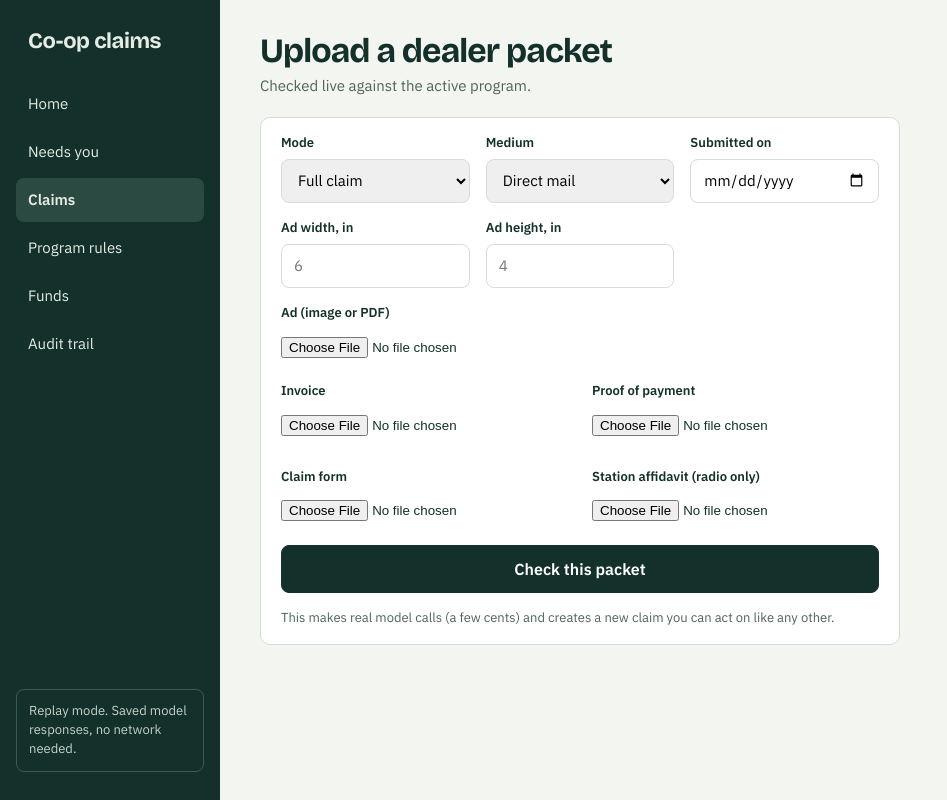
After one commit to KumarRishabh42/coop-claim-agent, a FastAPI app: page /claims/upload in a window 1280 px wide. The commit adds this page. Shown: the whole page, without its empty margins (0-947 px from the left). Run offline with FastAPI, Linux system fonts and the light colour scheme; data that the repository does not hold is empty.

Commit message:
Add real upload flows: a guide PDF and a dealer packet, checked live
/program/upload accepts a PDF or text co-op program guide, extracts
rules live (real model call, real citations checked against the
uploaded text) and makes it the active program. /claims/upload accepts
an ad plus invoice/payment/claim form (image or PDF), runs the same
live pipeline as the seeded demo packets, and lands on the same claim
result page (bounding boxes, checks, reimbursement, audit trail,
approve/answer actions) — this is the same code path as the six canned
packets, just with mode="live" forced regardless of the server's
default replay mode.

Bugs found and fixed while wiring this up:
- sqlite3 connections are thread-affine; the async upload routes (need
  `await file.read()`) run on a different thread than the sync
  Depends() dependency that creates the connection. check_same_thread=False.
- rules.id was the sole primary key ("R1".."R9"), so a second uploaded
  program collided with the first. Composite key (id, program_id).
- tests/agent/seed.py's run_all_packets scanned the whole data/packets/
  directory, which now also holds packets created through the upload
  flow (no replay fixture, live-only) — scoped it to the six canonical
  packet ids.

Co-Authored-By: Claude Sonnet 5 <noreply@anthropic.com>

```diff
--- a/agent/documents.py
+++ b/agent/documents.py
@@ -51,12 +51,13 @@ class DocumentFacts(BaseModel):
     affidavit: Optional[AffidavitFacts] = None
 
 
-def extract_documents(packet_id: str, images: list[bytes]) -> tuple[DocumentFacts, Usage]:
+def extract_documents(packet_id: str, images: list[bytes], mode: Optional[str] = None) -> tuple[DocumentFacts, Usage]:
     facts, usage = call(
         task="extract_documents",
         key=packet_id,
         schema=DocumentFacts,
         text=DOCS_PROMPT,
         images=images,
+        mode=mode,
     )
     return facts, usage
--- a/agent/extract_rules.py
+++ b/agent/extract_rules.py
@@ -90,12 +90,13 @@ def _normalize(s: str) -> str:
     return re.sub(r"\s+", " ", s).strip()
 
 
-def extract_rules(program_id: str, guide_text: str) -> tuple[list[Rule], Usage]:
+def extract_rules(program_id: str, guide_text: str, mode: Optional[str] = None) -> tuple[list[Rule], Usage]:
     extracted, usage = call(
         task="extract_rules",
         key=program_id,
         schema=ExtractedRules,
         text=EXTRACT_PROMPT.format(guide_text=guide_text),
+        mode=mode,
     )
     normalized_guide = _normalize(guide_text)
 
--- a/agent/llm.py
+++ b/agent/llm.py
@@ -46,8 +46,9 @@ def call(
     text: Optional[str] = None,
     images: Optional[list[bytes]] = None,
     system: Optional[str] = None,
+    mode: Optional[str] = None,
 ) -> tuple[BaseModel, Usage]:
-    mode = os.environ.get("LLM_MODE", "replay")
+    mode = mode or os.environ.get("LLM_MODE", "replay")
     cfg = get_config()["model"]
 
     if mode == "replay":
--- a/agent/precheck.py
+++ b/agent/precheck.py
@@ -40,7 +40,7 @@ Return ONLY the JSON object. No markdown code fences, no prose before or after."
 
 
 def precheck_ad(packet_id: str, image_bytes: Optional[bytes] = None, script_text: Optional[str] = None,
-                 brand_name: str = "Northwind Comfort") -> tuple[AdFacts, Usage]:
+                 brand_name: str = "Northwind Comfort", mode: Optional[str] = None) -> tuple[AdFacts, Usage]:
     prompt = PRECHECK_PROMPT.format(brand_name=brand_name)
     facts, usage = call(
         task="precheck_ad",
@@ -48,5 +48,6 @@ def precheck_ad(packet_id: str, image_bytes: Optional[bytes] = None, script_text
         schema=AdFacts,
         text=prompt if image_bytes else (prompt + "\n\n---SCRIPT---\n" + (script_text or "")),
         images=[image_bytes] if image_bytes else None,
+        mode=mode,
     )
     return facts, usage
--- a/app.py
+++ b/app.py
@@ -5,16 +5,21 @@ from __future__ import annotations
 import json
 import re
 import sqlite3
+import time
+import uuid
 from pathlib import Path
 
-from fastapi import Depends, FastAPI, Form, Request
+from fastapi import Depends, FastAPI, File, Form, Request, UploadFile
 from fastapi.responses import RedirectResponse
 from fastapi.staticfiles import StaticFiles
 from fastapi.templating import Jinja2Templates
 
 from agent import audit, ledger, pipeline
 from agent.config import get_config, repo_path
-from agent.db import get_conn, init_db
+from agent.db import dumps, get_conn, init_db
+from agent.extract_rules import extract_rules
+from agent.models import PacketFiles, PacketManifest, PhysicalSize
+from agent.pdf import ensure_image_bytes, ensure_text
 
 app = FastAPI(title="Co-op claims")
 templates = Jinja2Templates(directory=str(repo_path("templates", "ui")))
@@ -68,12 +73,23 @@ def _cfg():
     return get_config()
 
 
-def _program_id() -> str:
+def _dealer_id() -> str:
+    return _cfg()["program"]["dealer_id"]
+
+
+def _program_id(conn: sqlite3.Connection) -> str:
+    """The active program: the one most recently uploaded, or the seeded
+    default if nothing has been uploaded yet."""
+    row = conn.execute("SELECT value FROM app_state WHERE key='active_program_id'").fetchone()
+    if row:
+        return row["value"]
     return _cfg()["program"]["id"]
 
 
-def _dealer_id() -> str:
-    return _cfg()["program"]["dealer_id"]
+def _set_active_program(conn: sqlite3.Connection, program_id: str) -> None:
+    conn.execute("INSERT INTO app_state (key, value) VALUES ('active_program_id', ?) "
+                 "ON CONFLICT(key) DO UPDATE SET value=excluded.value", (program_id,))
+    conn.commit()
 
 
 def _why(conn: sqlite3.Connection, claim_id: str, decision: str) -> str:
@@ -127,7 +143,7 @@ def _needs_you_rows(conn: sqlite3.Connection) -> list[dict]:
 
 @app.get("/")
 def home(request: Request, conn: sqlite3.Connection = Depends(db)):
-    program_id, dealer_id = _program_id(), _dealer_id()
+    program_id, dealer_id = _program_id(conn), _dealer_id()
     dealer = conn.execute("SELECT * FROM dealers WHERE id=?", (dealer_id,)).fetchone()
     program = conn.execute("SELECT * FROM programs WHERE id=?", (program_id,)).fetchone()
     claim_rows = conn.execute("SELECT * FROM claims ORDER BY id").fetchall()
@@ -166,6 +182,72 @@ def run_all(conn: sqlite3.Connection = Depends(db)):
     from agent.seed import run_all_packets
     run_all_packets(conn)
     return RedirectResponse("/", status_code=303)
+
+
+@app.get("/claims/upload")
+def claim_upload_form(request: Request, conn: sqlite3.Connection = Depends(db)):
+    program_id = _program_id(conn)
+    program = conn.execute("SELECT * FROM programs WHERE id=?", (program_id,)).fetchone()
+    return render(request, "claim_upload.html", {"program": program}, conn, "claims")
+
+
+@app.post("/claims/upload")
+async def claim_upload(
+    request: Request,
+    mode: str = Form(...),
+    medium: str = Form(...),
+    submitted_on: str = Form(...),
+    width_in: str = Form(""),
+    height_in: str = Form(""),
+    ad_file: UploadFile = File(...),
+    invoice_file: UploadFile | None = File(None),
+    payment_file: UploadFile | None = File(None),
+    claim_form_file: UploadFile | None = File(None),
+    affidavit_file: UploadFile | None = File(None),
+    conn: sqlite3.Connection = Depends(db),
+):
+    program_id = _program_id(conn)
+    program = conn.execute("SELECT * FROM programs WHERE id=?", (program_id,)).fetchone()
+    dealer_id = _dealer_id()
+
+    packet_id = f"U{int(time.time() * 1000) % 100000}"
+    packet_dir = repo_path(get_config()["paths"]["packets_dir"], packet_id)
+    packet_dir.mkdir(parents=True, exist_ok=True)
+
+    files = {}
+    async def save(upload: UploadFile | None, key: str):
+        if upload is None or not upload.filename:
+            return
+        content = await upload.read()
+        png = ensure_image_bytes(upload.filename, content)
+        fname = f"{key}.png"
+        (packet_dir / fname).write_bytes(png)
+        files[key] = fname
+
+    await save(ad_file, "ad")
+    if mode == "claim":
+        await save(invoice_file, "invoice")
+        await save(payment_file, "payment")
+        await save(claim_form_file, "claim_form")
+        await save(affidavit_file, "affidavit")
+
+    physical_size = None
+    if width_in and height_in:
+        try:
+            physical_size = PhysicalSize(width=float(width_in), height=float(height_in))
+        except ValueError:
+            physical_size = None
+
+    manifest = PacketManifest(
+        packet_id=packet_id, mode=mode, dealer_id=dealer_id, program_id=program_id, medium=medium,
+        physical_size_in=physical_size, submitted_on=submitted_on, files=PacketFiles(**files),
+    )
+    (packet_dir / "manifest.json").write_text(dumps(manifest))
+
+    brand_name = program["name"] if program else "the manufacturer"
+    pipeline.run_packet(conn, manifest, packet_dir, mode="live", brand_name=brand_name)
+    return RedirectResponse(f"/claims/{packet_id}", status_code=303)
+
 
 
 @app.get("/claims/{claim_id}")
@@ -284,12 +366,13 @@ def _highlight_quotes(guide_text: str, rules: list[dict]) -> str:
 
 @app.get("/program")
 def program_page(request: Request, conn: sqlite3.Connection = Depends(db)):
-    program_id = _program_id()
+    program_id = _program_id(conn)
     program = conn.execute("SELECT * FROM programs WHERE id=?", (program_id,)).fetchone()
     rule_rows = conn.execute("SELECT * FROM rules WHERE program_id=? ORDER BY id", (program_id,)).fetchall()
     rules = [dict(r, check=json.loads(r["check_json"]), applies_to=json.loads(r["applies_to_json"])) for r in rule_rows]
     verified_count = sum(1 for r in rules if r["quote_verified"])
-    guide_text = repo_path(get_config()["paths"]["guides_dir"], "northwind-2026.md").read_text()
+    guide_path = Path(program["guide_path"]) if program else repo_path(get_config()["paths"]["guides_dir"], "northwind-2026.md")
+    guide_text = guide_path.read_text(errors="replace")
     marked_guide_html = _highlight_quotes(guide_text, rules)
     rules_cost = 0.0
     ev = conn.execute("SELECT cost_usd FROM audit_events WHERE step='extract_rules' ORDER BY id DESC LIMIT 1").fetchone()
@@ -303,7 +386,7 @@ def program_page(request: Request, conn: sqlite3.Connection = Depends(db)):
 
 @app.get("/funds")
 def funds_page(request: Request, conn: sqlite3.Connection = Depends(db)):
-    program_id, dealer_id = _program_id(), _dealer_id()
+    program_id, dealer_id = _program_id(conn), _dealer_id()
     program = conn.execute("SELECT * FROM programs WHERE id=?", (program_id,)).fetchone()
     raw_entries = ledger.entries(conn, dealer_id, program_id)
     metrics = {
@@ -330,3 +413,68 @@ def audit_page(request: Request, conn: sqlite3.Connection = Depends(db)):
     return render(request, "audit.html", {
         "events": list(reversed(events)), "total_cost": total, "n_calls": n_calls, "n_claims": n_claims,
     }, conn, "audit")
+
+
+# ---------------------------------------------------------------------------
+# Uploads: a real guide (policy) and a real dealer packet, processed live.
+# ---------------------------------------------------------------------------
+
+def _slug(s: str) -> str:
+    return re.sub(r"[^a-z0-9]+", "-", s.lower()).strip("-")[:40] or "guide"
+
+
+@app.get("/program/upload")
+def program_upload_form(request: Request, conn: sqlite3.Connection = Depends(db)):
+    return render(request, "program_upload.html", {}, conn, "program")
+
+
+@app.post("/program/upload")
+async def program_upload(request: Request, guide_file: UploadFile = File(...), brand_name: str = Form(""),
+                          conn: sqlite3.Connection = Depends(db)):
+    content = await guide_file.read()
+    guide_text = ensure_text(guide_file.filename, content)
+
+    program_id = f"{_slug(brand_name or guide_file.filename)}-{int(time.time())}"
+    guides_dir = repo_path(get_config()["paths"]["guides_dir"], "uploaded")
+    guides_dir.mkdir(parents=True, exist_ok=True)
+    ext = "pdf" if guide_file.filename.lower().endswith(".pdf") else "txt"
+    guide_path = guides_dir / f"{program_id}.{ext}"
+    guide_path.write_bytes(content)
+    # Also keep a plain-text copy so the program page can always display it.
+    (guides_dir / f"{program_id}.text.txt").write_text(guide_text)
+
+    rules, usage = extract_rules(program_id, guide_text, mode="live")
+    audit.log(conn, "extract_rules", "agent", input_ref=str(guide_path), model=usage.model,
+              tokens_in=usage.tokens_in, tokens_out=usage.tokens_out, cost_usd=usage.cost_usd,
+              note=f"{len(rules)} rules extracted from an uploaded guide")
+
+    r1 = next((r for r in rules if r.check.type == "funds_terms"), None)
+    rate = r1.check.rate if r1 and hasattr(r1.check, "rate") else 0.5
+    accrual_rate = r1.check.accrual_rate if r1 and hasattr(r1.check, "accrual_rate") else 0.02
+    program_name = brand_name or guide_file.filename.rsplit(".", 1)[0]
+
+    conn.execute(
+        "INSERT INTO programs (id, name, year, guide_path, rate, accrual_rate) VALUES (?,?,?,?,?,?)",
+        (program_id, program_name, 2026, str(guide_path), rate, accrual_rate),
+    )
+    for r in rules:
+        conn.execute(
+            "INSERT INTO rules (id, program_id, title, kind, applies_to_json, check_json, source_section, "
+            "source_quote, on_fail, quote_verified) VALUES (?,?,?,?,?,?,?,?,?,?)",
+            (r.id, r.program_id, r.title, r.kind, dumps(r.applies_to), dumps(r.check), r.source.section,
+             r.source.quote, r.on_fail, int(r.quote_verified)),
+        )
+    conn.commit()
+
+    dealer_id = _dealer_id()
+    if not conn.execute("SELECT 1 FROM dealers WHERE id=?", (dealer_id,)).fetchone():
+        conn.execute("INSERT INTO dealers (id, name) VALUES (?, ?)", (dealer_id, "Summit Heating and Air"))
+        conn.commit()
+    # DECISION: a demo opening balance, since we have no real purchase
+    # history for a freshly uploaded program. Generous enough that a few
+    # sample claims don't hit the balance cap.
+    ledger.add_entry(conn, dealer_id, program_id, "accrual", 50000.0,
+                      note="Demo opening balance for an uploaded program")
+
+    _set_active_program(conn, program_id)
+    return RedirectResponse("/program", status_code=303)
--- a/requirements.txt
+++ b/requirements.txt
@@ -7,3 +7,4 @@ pillow>=10.0
 python-multipart>=0.0.9
 pytest>=8.0
 httpx>=0.27
+pymupdf>=1.24
--- /dev/null
+++ b/templates/ui/claim_upload.html
@@ -0,0 +1,80 @@
+{% extends "base.html" %}
+{% block title %}Upload a claim · Co-op claims{% endblock %}
+{% block content %}
+
+<div class="page-head">
+  <div>
+    <h1>Upload a dealer packet</h1>
+    <div class="muted" style="margin-top:6px">Checked live against {{ program["name"] if program else "the active program" }}.</div>
+  </div>
+</div>
+
+<section class="card" style="max-width:640px;">
+  <form method="post" action="/claims/upload" enctype="multipart/form-data" class="stack">
+
+    <div class="grid-3">
+      <label class="stack" style="gap:6px;">
+        <span class="small" style="font-weight:600">Mode</span>
+        <select name="mode" style="height:44px; padding:0 12px; border:1px solid var(--line); border-radius:8px; font:inherit;">
+          <option value="claim">Full claim</option>
+          <option value="precheck">Pre-check (ad only)</option>
+        </select>
+      </label>
+      <label class="stack" style="gap:6px;">
+        <span class="small" style="font-weight:600">Medium</span>
+        <select name="medium" style="height:44px; padding:0 12px; border:1px solid var(--line); border-radius:8px; font:inherit;">
+          <option value="direct_mail">Direct mail</option>
+          <option value="newspaper">Newspaper</option>
+          <option value="paid_social">Paid social</option>
+          <option value="paid_search">Paid search</option>
+          <option value="radio">Radio</option>
+        </select>
+      </label>
+      <label class="stack" style="gap:6px;">
+        <span class="small" style="font-weight:600">Submitted on</span>
+        <input name="submitted_on" type="date" required style="height:44px; padding:0 12px; border:1px solid var(--line); border-radius:8px; font:inherit;">
+      </label>
+    </div>
+
+    <div class="grid-3">
+      <label class="stack" style="gap:6px;">
+        <span class="small" style="font-weight:600">Ad width, in</span>
+        <input name="width_in" type="number" step="0.1" placeholder="6" style="height:44px; padding:0 12px; border:1px solid var(--line); border-radius:8px; font:inherit;">
+      </label>
+      <label class="stack" style="gap:6px;">
+        <span class="small" style="font-weight:600">Ad height, in</span>
+        <input name="height_in" type="number" step="0.1" placeholder="4" style="height:44px; padding:0 12px; border:1px solid var(--line); border-radius:8px; font:inherit;">
+      </label>
+      <div></div>
+    </div>
+
+    <label class="stack" style="gap:6px;">
+      <span class="small" style="font-weight:600">Ad (image or PDF)</span>
+      <input name="ad_file" type="file" accept="image/*,.pdf" required style="padding:8px 0;">
+    </label>
+
+    <div id="claim-docs" class="grid-2" style="grid-template-columns: 1fr 1fr;">
+      <label class="stack" style="gap:6px;">
+        <span class="small" style="font-weight:600">Invoice</span>
+        <input name="invoice_file" type="file" accept="image/*,.pdf" style="padding:8px 0;">
+      </label>
+      <label class="stack" style="gap:6px;">
+        <span class="small" style="font-weight:600">Proof of payment</span>
+        <input name="payment_file" type="file" accept="image/*,.pdf" style="padding:8px 0;">
+      </label>
+      <label class="stack" style="gap:6px;">
+        <span class="small" style="font-weight:600">Claim form</span>
+        <input name="claim_form_file" type="file" accept="image/*,.pdf" style="padding:8px 0;">
+      </label>
+      <label class="stack" style="gap:6px;">
+        <span class="small" style="font-weight:600">Station affidavit (radio only)</span>
+        <input name="affidavit_file" type="file" accept="image/*,.pdf" style="padding:8px 0;">
+      </label>
+    </div>
+
+    <button class="btn primary large" type="submit">Check this packet</button>
+    <p class="muted small" style="margin:0;">This makes real model calls (a few cents) and creates a new claim you can act on like any other.</p>
+  </form>
+</section>
+
+{% endblock %}
--- a/templates/ui/home.html
+++ b/templates/ui/home.html
@@ -7,7 +7,10 @@
     <h1>{{ dealer["name"] if dealer else "Dealer" }}</h1>
     {% if program %}<div class="muted" style="margin-top:6px">{{ program["name"] }} {{ program["year"] }} program. Reimbursed at {{ (rate*100)|round|int }}%. Claim by {{ claim_by }}.</div>{% endif %}
   </div>
-  <form method="post" action="/run_all"><button class="btn primary large" type="submit">Run all packets</button></form>
+  <div class="btn-row">
+    <a class="btn quiet large" href="/claims/upload">Upload a dealer packet</a>
+    <form method="post" action="/run_all"><button class="btn primary large" type="submit">Run all packets</button></form>
+  </div>
 </div>
 
 <div class="grid-4">
--- a/templates/ui/program.html
+++ b/templates/ui/program.html
@@ -7,6 +7,7 @@
     <h1>{{ program["name"] if program else "Program" }} {{ program["year"] if program else "" }}</h1>
     <div class="muted" style="margin-top:6px">{{ rules | length }} rules extracted. {{ verified_count }} of {{ rules | length }} quotes found word for word in the guide. Cost ${{ "%.2f"|format(rules_cost) }}.</div>
   </div>
+  <a class="btn" href="/program/upload">Load another guide</a>
 </div>
 
 <div class="grid-2" style="grid-template-columns: 1fr 1fr;">
```
Also changed, not shown: agent/db.py (+13 -3 lines), agent/pdf.py (added, +29 -0 lines), agent/pipeline.py (+5 -4 lines), agent/seed.py (+10 -3 lines), templates/ui/program_upload.html (added, +27 -0 lines), 1 other file.
